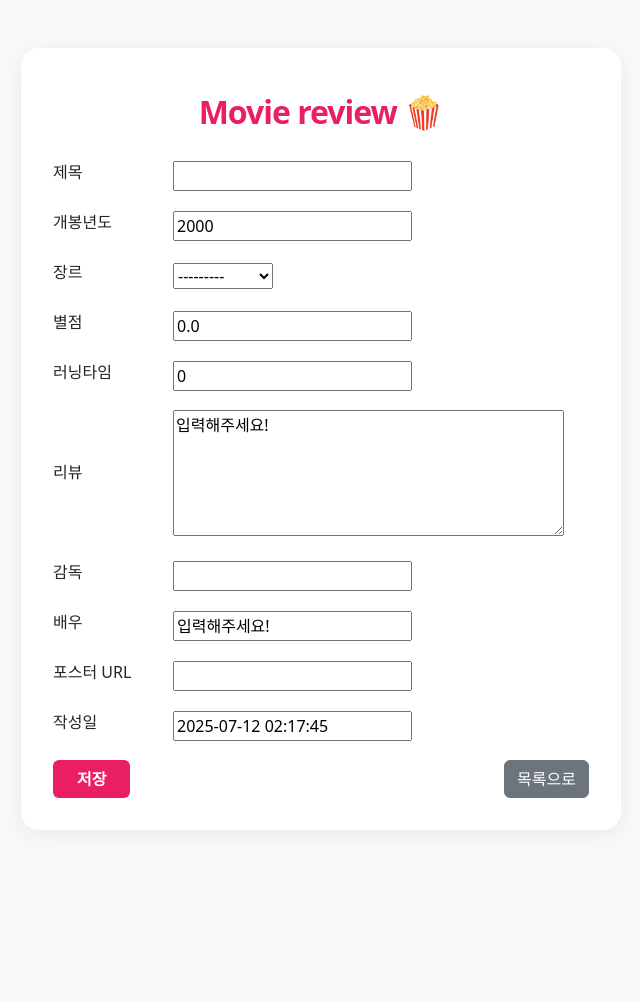
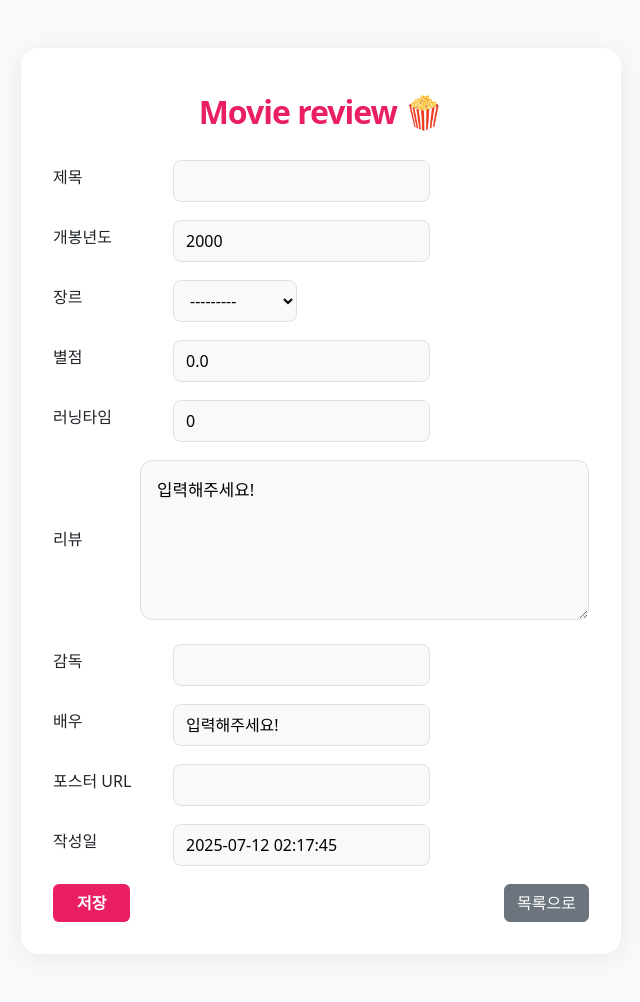
Before and after one commit to Pirogramming-23/Kim-DongGeun, a Django app: page /movies/create/ in a window 1280 px wide. Shown: the whole page, without its empty margins (319-959 px from the left). Before the commit the page ends 798 px from the top, so only its background shows below. Run offline with Django 5.2, Linux system fonts and the light colour scheme.

Commit message:
영화 페이지

```diff
--- a/나만의 영화 기록 사이트/movies/templates/movies/movie_form.html
+++ b/나만의 영화 기록 사이트/movies/templates/movies/movie_form.html
@@ -42,10 +42,37 @@
             align-items: center;
             margin-bottom: 18px;
         }
-        .form-group textarea,
+        .form-group textarea {
+            flex: 1;
+            min-height: 140px;
+            resize: vertical;
+            border-radius: 12px;
+            border: 1.5px solid #e0e0e0;
+            padding: 16px;
+            font-size: 1.05rem;
+            background: #f9f9fb;
+            transition: border-color 0.2s;
+        }
+        .form-group textarea:focus {
+            border-color: #e91e63;
+            background: #fff;
+            outline: none;
+        }
         .form-group input,
         .form-group select {
             flex: 1;
+            border-radius: 8px;
+            border: 1.5px solid #e0e0e0;
+            padding: 8px 12px;
+            font-size: 1rem;
+            background: #f9f9fb;
+            transition: border-color 0.2s;
+        }
+        .form-group input:focus,
+        .form-group select:focus {
+            border-color: #e91e63;
+            background: #fff;
+            outline: none;
         }
         @media (max-width: 600px) {
             .form-group { flex-direction: column; align-items: stretch; }
```
